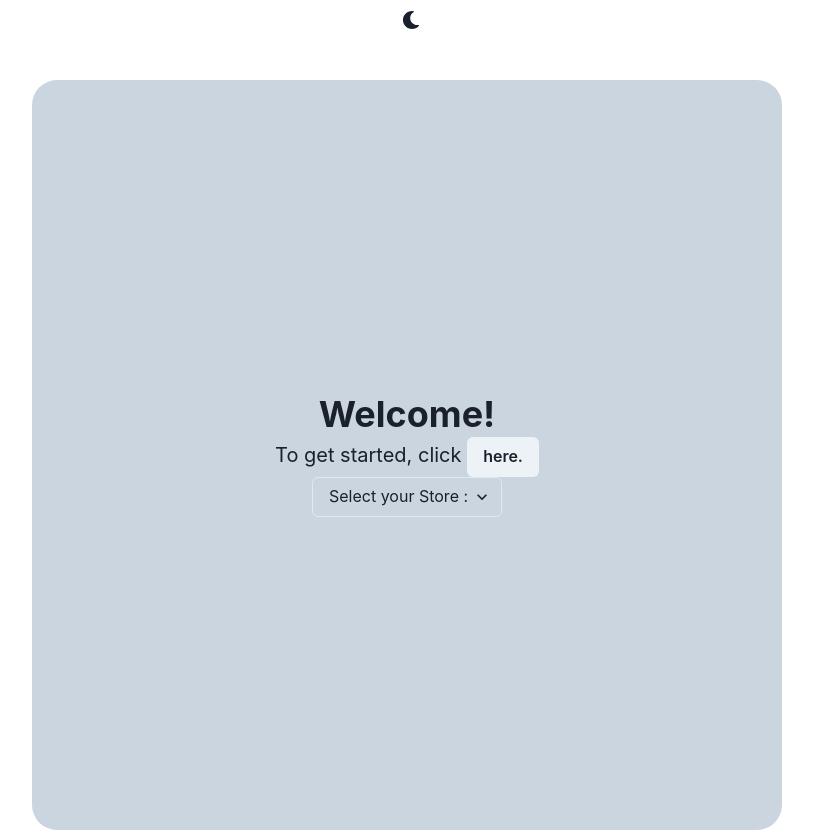
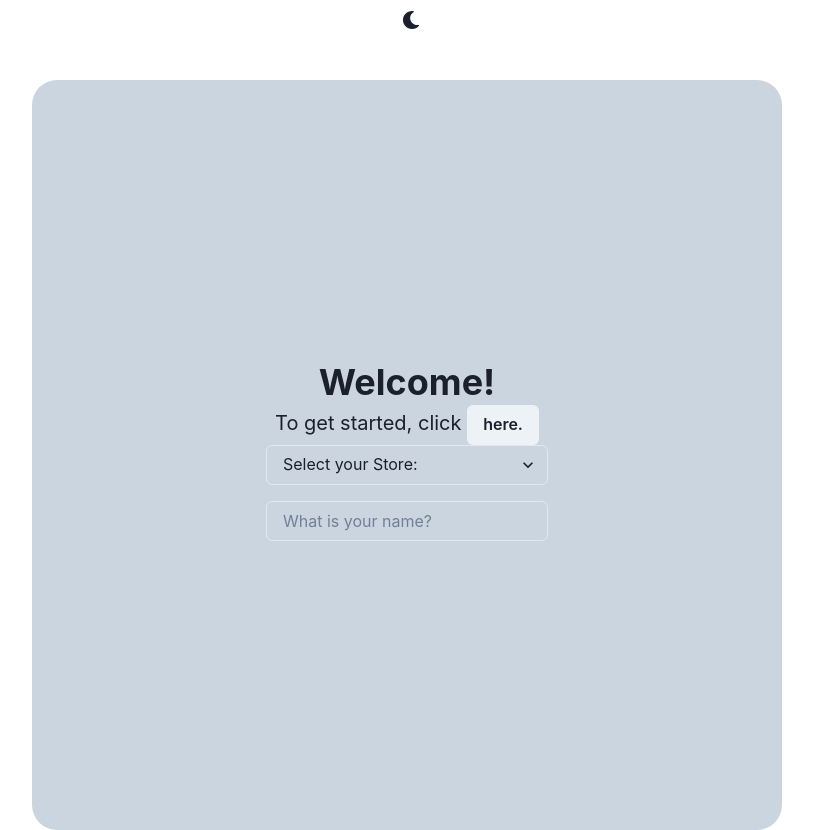
Before and after one commit to Arrangedgodly/vault-chakra, a React (Create React App) app: page / in a window 1280 px wide. Both pictures are taken after a click on the button "here.". Shown: the whole page, without its empty margins (233-1046 px from the left). Built offline with nearby package versions, Linux system fonts and the light colour scheme.

Commit message:
starting new style choices but man step one is always so hard lol

```diff
--- a/src/components/Start.js
+++ b/src/components/Start.js
@@ -1,19 +1,38 @@
-import { Box, Button, useColorModeValue, Heading, Spacer, Text, Fade, useDisclosure } from "@chakra-ui/react";
-import StoreSelect from "./StoreSelect";
+import {
+  Box,
+  Button,
+  useColorModeValue,
+  Heading,
+  Spacer,
+  Text,
+  Fade,
+  useDisclosure,
+} from '@chakra-ui/react';
+import StartForm from './StartForm';
 
 function Start() {
   const bg = useColorModeValue('gray.300', 'gray.600');
   const { isOpen, onToggle } = useDisclosure();
 
   return (
-    <Box bg={bg} w='750px' h='750px' marginTop='5vh' borderRadius='25px' display='flex' flexDirection='column' alignItems='center' justifyContent='center'>
+    <Box
+      bg={bg}
+      w="750px"
+      h="750px"
+      marginTop="5vh"
+      borderRadius="25px"
+      display="flex"
+      flexDirection="column"
+      alignItems="center"
+      justifyContent="center"
+    >
       <Heading>Welcome!</Heading>
-      <Text>To get started, click <Button onClick={onToggle}>here.</Button></Text>
-      <Fade in={isOpen}>
+      <Text>
+        To get started, click <Button onClick={onToggle}>here.</Button>
+      </Text>
+      <Fade in={isOpen} marginTop='50px'>
         <Spacer />
-        <form>
-          <StoreSelect />
-        </form>
+          <StartForm />
         <Spacer />
       </Fade>
     </Box>
--- /dev/null
+++ b/src/components/StartForm.js
@@ -0,0 +1,35 @@
+import {
+  FormControl,
+  FormLabel,
+  Input,
+  Select,
+  Spacer,
+  VStack
+} from '@chakra-ui/react';
+
+function StartForm() {
+  return (
+    <FormControl>
+      <VStack>
+      <Select placeholder="Select your Store:">
+        <option value="Broadmoor">Broadmoor</option>
+        <option value="Colfax">Colfax</option>
+        <option value="Fraser">Fraser</option>
+        <option value="Littleton">Littleton</option>
+        <option value="Nederlands">Nederlands</option>
+        <option value="Northfield">Northfield</option>
+        <option value="Quincy">Quincy</option>
+        <option value="Rockrimmon">Rockrimmon</option>
+        <option value="Sheridan">Sheridan</option>
+      </Select>
+      <Spacer />
+      <Input
+        placeholder='What is your name?'
+      />
+      <Spacer />
+      </VStack>
+    </FormControl>
+  );
+}
+
+export default StartForm;
--- a/src/components/StoreSelect.js
+++ /dev/null
@@ -1,19 +0,0 @@
-import { Select } from "@chakra-ui/react";
-
-function StoreSelect() {
-    return (
-        <Select placeholder="Select your Store :">
-            <option value='Broadmoor'>Broadmoor</option>
-            <option value='Colfax'>Colfax</option>
-            <option value='Fraser'>Fraser</option>
-            <option value='Littleton'>Littleton</option>
-            <option value='Nederlands'>Nederlands</option>
-            <option value='Northfield'>Northfield</option>
-            <option value='Quincy'>Quincy</option>
-            <option value='Rockrimmon'>Rockrimmon</option>
-            <option value='Sheridan'>Sheridan</option>
-      </Select>
-    );
-}
-
-export default StoreSelect;
```
Also changed, not shown: src/App.js (+4 -10 lines).
